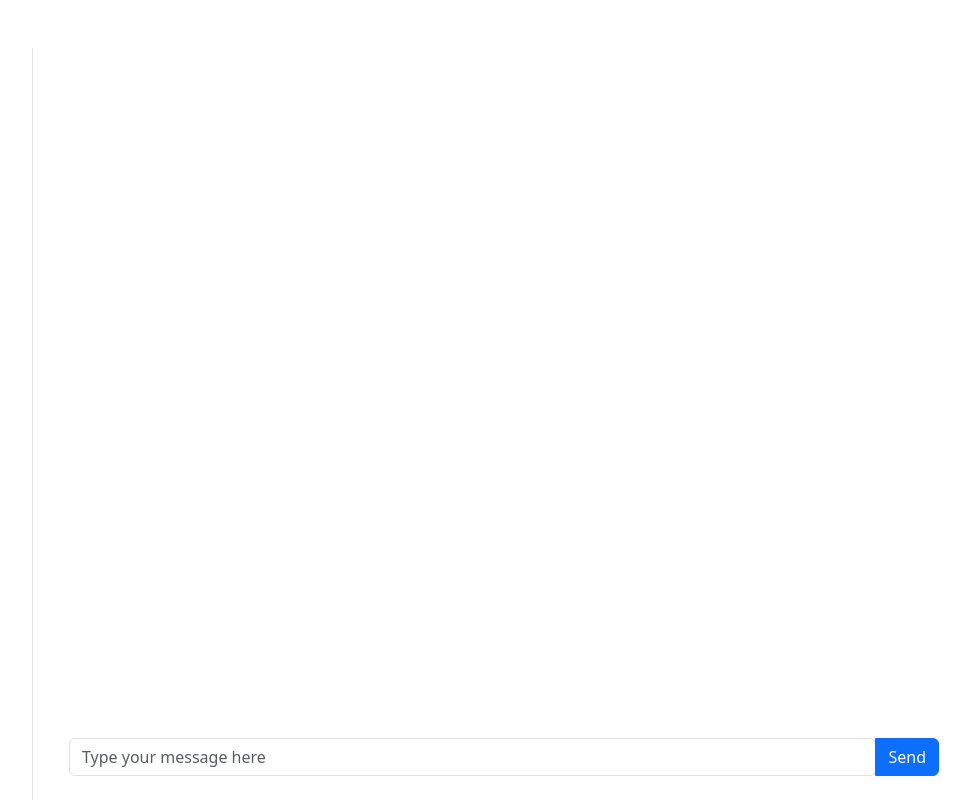
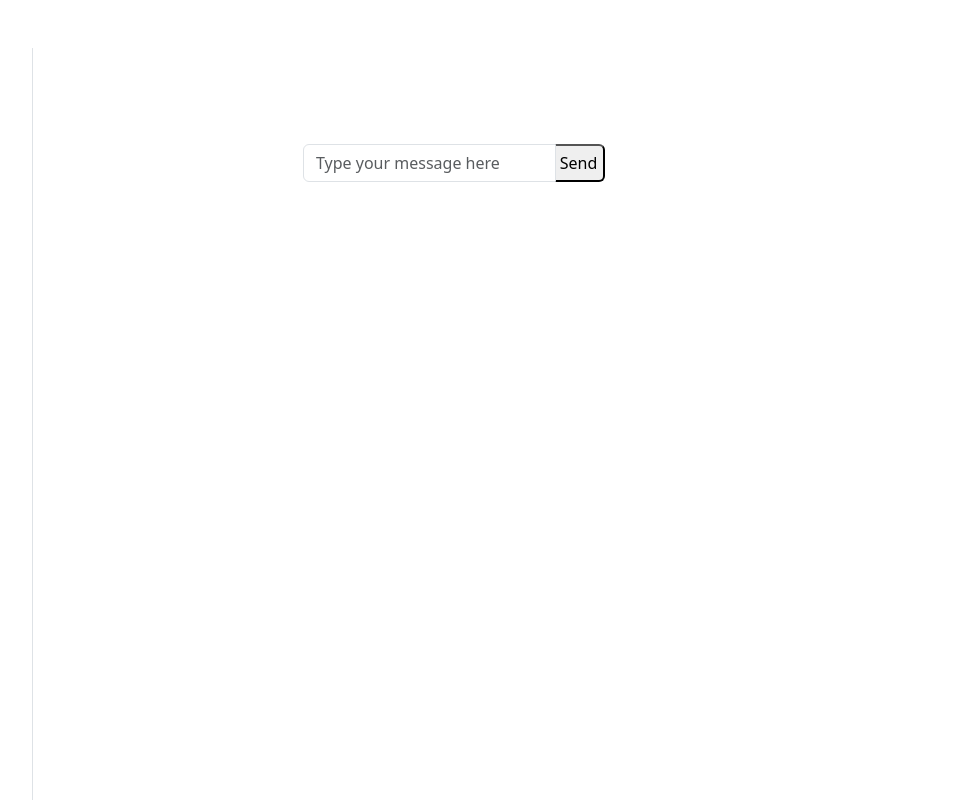
Before and after one commit to davidazulay9573/chatgpt-clone, an Angular app: page / in a window 1280 px wide. Shown: the whole page, without its empty margins (293-1263 px from the left). Built offline with nearby package versions, Linux system fonts and the light colour scheme.

Commit message:
display live typeing & code block

```diff
--- a/angular.json
+++ b/angular.json
@@ -92,7 +92,8 @@
               }
             ],
             "styles": [
-              "src/styles.css"
+              "src/styles.css",
+              "node_modules/bootstrap-icons/font/bootstrap-icons.css"
             ],
             "scripts": []
           }
--- a/package.json
+++ b/package.json
@@ -22,6 +22,7 @@
     "@angular/router": "^18.2.0",
     "@angular/ssr": "^18.2.8",
     "bootstrap": "^5.3.3",
+    "bootstrap-icons": "^1.11.3",
     "express": "^4.18.2",
     "rxjs": "~7.8.0",
     "tslib": "^2.3.0",
--- a/src/app/app.component.html
+++ b/src/app/app.component.html
@@ -1,27 +1,25 @@
 <div class="container-fluid d-flex flex-column" style="height: 100vh;">
   <div class="row flex-grow-1 mx-0">
-
-    <!-- Chat History Sidebar -->
     <div class="col-12 col-md-3 border-end d-flex flex-column mt-5">
       <app-chathistory
-          [chats]="chats"
-          (chatSelected)="onChatSelected($event)">
+        [chats]="chats"
+        (chatSelected)="onChatSelected($event)">
       </app-chathistory>
     </div>
 
-    <!-- Chat Window -->
-    <div class="col-12 col-md-9 chat-window d-flex flex-column">
+    <div class="col-12 col-md-9 d-flex flex-column">
+      <div class="flex-grow-1 d-flex flex-column align-items-center" style="max-width: 800px; margin: 0 auto;">
+        <div class="w-100 m-5">
+          <router-outlet></router-outlet>
+        </div>
 
-      <!-- Chat Content -->
-      <div class="flex-grow-1" style="min-height: 0; overflow-y: auto;">
-        <router-outlet></router-outlet>
+        <div class="message-input-container m-5 w-100">
+          <app-message-input
+            (messageSent)="onMessageSent($event)"
+            [isBotTyping]="isBotTyping">
+          </app-message-input>
+        </div>
       </div>
-
-      <!-- Message Input -->
-      <div class="message-input-container mt-3 p-4">
-        <app-message-input (messageSent)="onMessageSent($event)"></app-message-input>
-      </div>
-
     </div>
   </div>
 </div>
--- a/src/app/app.component.ts
+++ b/src/app/app.component.ts
@@ -1,6 +1,5 @@
 import { Component, OnInit } from '@angular/core';
-import { Router } from '@angular/router';
-import { RouterOutlet } from '@angular/router';
+import { Router, RouterOutlet } from '@angular/router';
 import { ChatHistoryComponent } from './components/layout/chathistory/chathistory.component';
 import { MessageInputComponent } from './components/layout/message-input/message-input.component';
 import { Chat } from './model/interfaces';
@@ -14,9 +13,11 @@ import { BotService } from './services/bot/bot.service';
   templateUrl: './app.component.html',
   styleUrls: ['./app.component.css']
 })
-
 export class AppComponent implements OnInit {
   chats: Chat[] = [];
+  isBotTyping: boolean = false;
+  messageContent: string = '';
+  typingIntervalId: any = null;
 
   constructor(
     private router: Router,
@@ -35,6 +36,11 @@ export class AppComponent implements OnInit {
   }
 
   onMessageSent(message: string) {
+    if (this.isBotTyping) {
+      this.stopTypingEffect();
+      return;
+    }
+
     const currentChatId = this.getCurrentChatId();
 
     if (currentChatId) {
@@ -50,7 +56,6 @@ export class AppComponent implements OnInit {
     }
   }
 
-  /* --------------------- */
   private getCurrentChatId(): string | null {
     const currentUrl = this.router.url;
     const match = currentUrl.match(/chat\/(\d+)/);
@@ -60,15 +65,54 @@ export class AppComponent implements OnInit {
   private continueChat(chatId: string, message: string) {
     this.chatService.getChat(chatId).subscribe(chat => {
       if (chat) {
-        chat.messages.push();
         this.chatService.addMessage(chat.id, { sender: 'user', content: message });
+        this.isBotTyping = true;
 
-        this.botService.sendMessage(chat).subscribe(response => {
-          const botMessage = response.choices[0].message.content;
-          this.chatService.addMessage(chat.id, { sender: 'bot', content: botMessage });
-        });
+          this.botService.sendMessage(chat).subscribe(response => {
+            const botMessage = response.choices[0].message.content;
+            this.displayTypingEffect(chat.id, botMessage);
+          });
+
       }
     });
+  }
+
+  private displayTypingEffect(chatId: string, botMessage: string) {
+    const words = botMessage.split('');
+    let typedMessage = '';
+    let index = 0;
+
+    this.chatService.addMessage(chatId, { sender: 'bot', content: '' });
+
+    this.typingIntervalId = setInterval(() => {
+      if (index < words.length) {
+        typedMessage += words[index];
+        this.updateChatMessage(chatId, typedMessage);
+        index++;
+      } else {
+        this.stopTypingEffect();
+      }
+    }, 50);
+  }
+
+  private updateChatMessage(chatId: string, message: string) {
+    this.chatService.getChat(chatId).subscribe(chat => {
+      if (chat) {
+        const botMessageIndex = chat.messages.length - 1;
+        if (botMessageIndex !== -1) {
+          chat.messages[botMessageIndex].content = message;
+          this.chatService.updateChat(chat);
+        }
+      }
+    });
+  }
+
+  private stopTypingEffect() {
+    if (this.typingIntervalId) {
+      clearInterval(this.typingIntervalId);
+      this.typingIntervalId = null;
+    }
+    this.isBotTyping = false;
   }
 
   private onNewChat(message: string): void {
@@ -80,7 +124,6 @@ export class AppComponent implements OnInit {
 
     this.chatService.addChat(newChat);
     this.continueChat(newChat.id, message);
-
     this.router.navigate([`/chat/${newChat.id}`]);
   }
 }
--- a/src/app/app.routes.ts
+++ b/src/app/app.routes.ts
@@ -1,9 +1,9 @@
 import { NgModule } from '@angular/core';
 import { RouterModule, Routes } from '@angular/router';
-import { chatComponent } from './components/pages/chat/chat.component';
+import {  ChatComponent } from './components/pages/chat/chat.component';
 
 export const routes: Routes = [
-  { path: 'chat/:id', component: chatComponent },
+  { path: 'chat/:id', component: ChatComponent },
   { path: '**', redirectTo: '', pathMatch: 'full' }
 ];
 
--- a/src/app/components/layout/message-input/message-input.component.html
+++ b/src/app/components/layout/message-input/message-input.component.html
@@ -1,4 +1,21 @@
-<div class="input-group">
-  <input  type="text" [(ngModel)]="messageContent" class="form-control border rounded" placeholder="Type your message here">
-  <button class="btn btn-primary" (click)="sendMessage()">Send</button>
+<div class="input-group w-75">
+  <input
+    type="text"
+    [(ngModel)]="messageContent"
+    class="form-control border rounded-start"
+    placeholder="Type your message here"
+    style="border-right: none;">
+
+  <button
+    class=" border-start-0 rounded-end d-flex align-items-center justify-content-center"
+    style="width: 50px;"
+    (click)="sendMessage()"
+    >
+    <ng-container *ngIf="!isBotTyping; else squareIcon">
+        Send
+    </ng-container>
+    <ng-template #squareIcon>
+        Stop
+    </ng-template>
+  </button>
 </div>
--- a/src/app/components/layout/message-input/message-input.component.ts
+++ b/src/app/components/layout/message-input/message-input.component.ts
@@ -1,20 +1,21 @@
-import { Component, EventEmitter, Output } from '@angular/core';
+import { Component, EventEmitter, Output, Input } from '@angular/core';
 import { FormsModule } from '@angular/forms';
+import { CommonModule } from '@angular/common';
 
 @Component({
   selector: 'app-message-input',
   standalone: true,
-  imports : [FormsModule],
+  imports: [CommonModule, FormsModule],
   templateUrl: './message-input.component.html',
 })
-
 export class MessageInputComponent {
   messageContent: string = '';
+  @Input() isBotTyping: boolean = false;
 
   @Output() messageSent = new EventEmitter<string>();
 
   sendMessage() {
-    if (this.messageContent.trim()) {
+    if (this.messageContent.trim() || this.isBotTyping) {
       this.messageSent.emit(this.messageContent);
       this.messageContent = '';
     }
--- a/src/app/components/pages/chat/chat.component.html
+++ b/src/app/components/pages/chat/chat.component.html
@@ -1,10 +1,21 @@
-<div class="container">
-  <div class="chat-window p-3 mt-5">
-    <div *ngFor="let message of messages" class="mb-2">
-      <div [ngClass]="{'text-end': message.sender === 'user', 'text-start': message.sender !== 'user'}">
-        <div class="rounded p-2 d-inline-block" [ngClass]="message.sender !== 'user' ? 'bg-secondary text-white' : 'bg-primary text-white'">
-          {{ message.content }}
-        </div>
+<div class="col-12 col-md-9 chat-window d-flex flex-column">
+  <div class="flex-grow-1" style="min-height: 0; overflow-y: auto;">
+    <div *ngFor="let message of chat?.messages" class="message d-flex"
+         [ngClass]="{'justify-content-end': message.sender === 'user'}">
+      <div class="message-content p-2 rounded mb-2"
+           [ngClass]="{
+             'bg-secondary text-white user-message': message.sender === 'user',
+             'bg-light bot-message w-100': message.sender !== 'user'
+           }"
+           style="word-wrap: break-word;">
+        <ng-container *ngFor="let part of splitMessage(message.content)">
+          <ng-container *ngIf="part.isCodeBlock; else regularText">
+            <pre class="bg-light text-dark p-2 rounded mb-0">{{ part.text }}</pre>
+          </ng-container>
+          <ng-template #regularText>
+            {{ part.text }}
+          </ng-template>
+        </ng-container>
       </div>
     </div>
   </div>
--- a/src/app/services/chat/chat.service.ts
+++ b/src/app/services/chat/chat.service.ts
@@ -6,6 +6,7 @@ import { isPlatformBrowser } from '@angular/common';
 @Injectable({
   providedIn: 'root',
 })
+
 export class ChatService {
   private chats: Chat[] = [];
   private chatsSubject: BehaviorSubject<Chat[]> = new BehaviorSubject<Chat[]>([]);
@@ -43,19 +44,25 @@ export class ChatService {
     this.saveChats();
   }
 
+  updateChat(updatedChat: Chat): void {
+    const chatIndex = this.chats.findIndex(chat => chat.id === updatedChat.id);
+    if (chatIndex !== -1) {
+      this.chats[chatIndex] = updatedChat;
+      this.chatsSubject.next(this.chats);
+      this.saveChats();
+    }
+  }
+
   addMessage(chatId: string, message: Message): void {
     const chat = this.chats.find(chat => chat.id === chatId);
 
     if (chat) {
-        if (!chat.messages) {
-        chat.messages = [];
-      }
-
       chat.messages.push(message);
       this.chatsSubject.next(this.chats);
       this.saveChats();
     }
   }
+
   /* ------------------------ */
   private saveChats(): void {
     if (isPlatformBrowser(this.platformId)) {
```
Also changed, not shown: src/app/components/pages/chat/chat.component.ts (+22 -8 lines), 1 other file (tests, documents, lock files or other folders).
